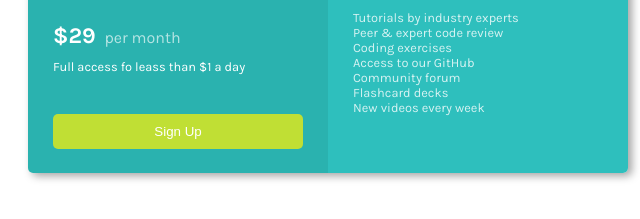
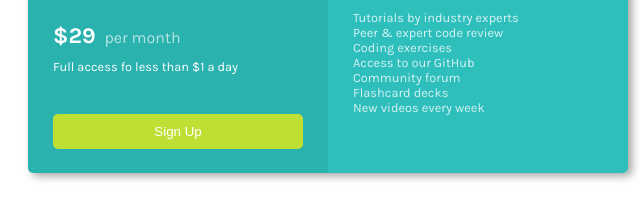
Before and after one commit to TeraGigaByte/pricing-card-frontend-mentor-challenge, a plain HTML site: page index.html in a window 1280 px wide. Shown: the part 255-474 px from the top of the page, 0-640 px from the left. Drawn offline with Linux system fonts and the light colour scheme.

Commit message:
Update index.html

```diff
--- a/index.html
+++ b/index.html
@@ -19,7 +19,7 @@
       <div id="price">$29</div>
       <div id="price-frequency">per month</div>
     </div>
-    <p>Full access fo leass than $1 a day</p>
+    <p>Full access fo less than $1 a day</p>
     <button onclick="alertUser()">Sign Up</button>
     </div><div id="bottom-right-section">
     <h4>Why Us</h4>
```
